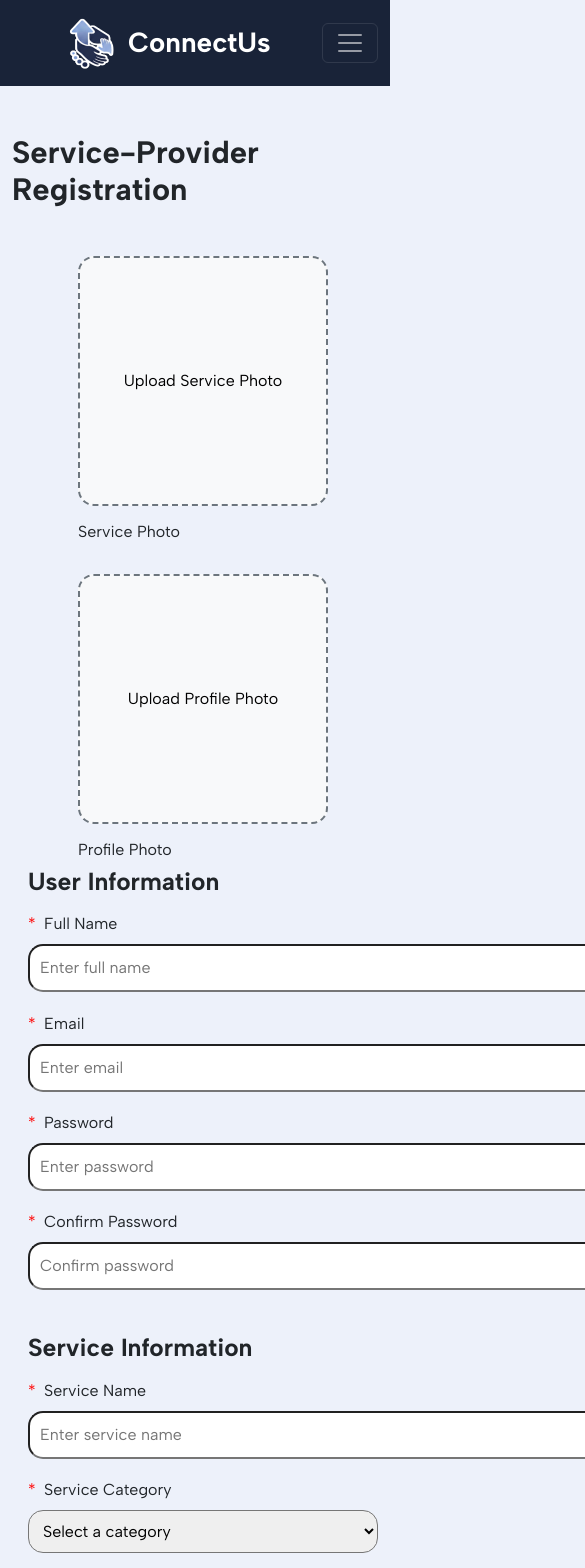
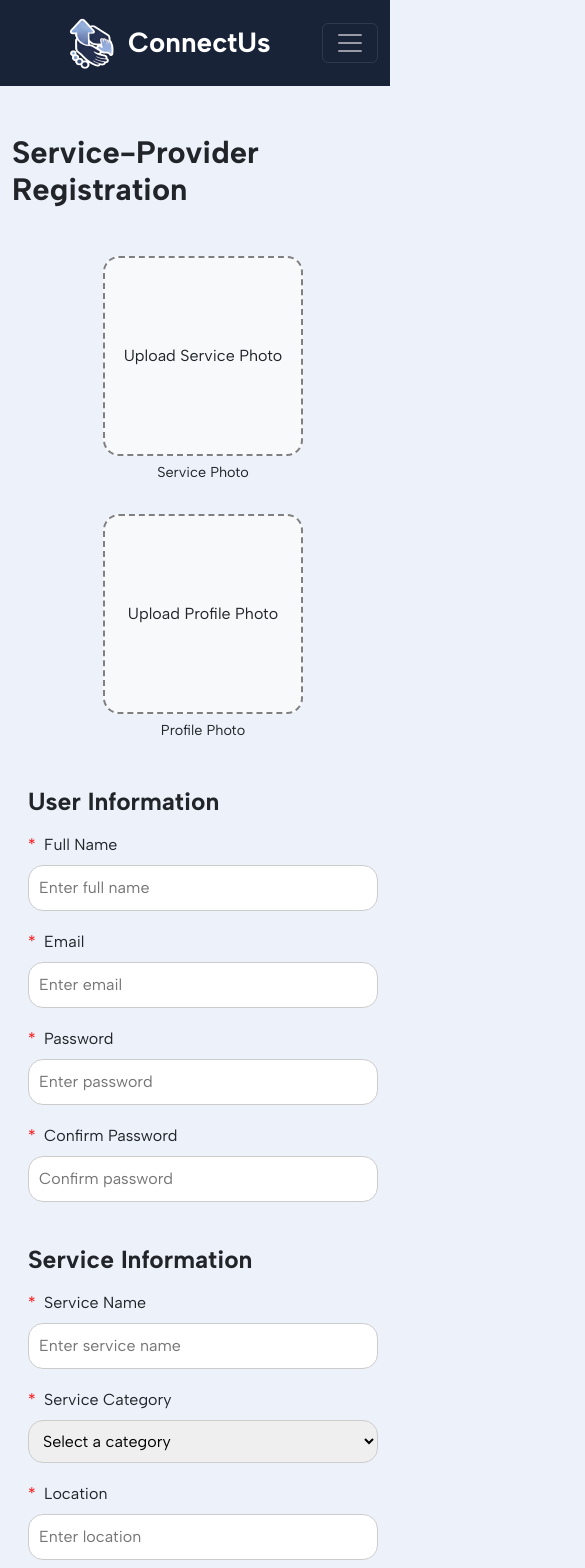
Before and after one commit to 32s05/ConnectUs, a React (Create React App) app: page /ProviderRegistration in a window 390 px wide. Shown: the top 1568 px of the page, 585 px wide, since content can reach past the window. Built offline with nearby package versions, Linux system fonts and the light colour scheme.

Commit message:
registration responsive + login fully functional

```diff
--- a/src/App.js
+++ b/src/App.js
@@ -6,8 +6,8 @@ import Login from "./pages/Login";
 import CustomerRegistration from "./pages/Registration_Customer";
 import ProviderRegistration from "./pages/Registration_Provider";
 import RegisterAs from "./pages/RegisterAs";
-import Dashboard from "./pages/Dashboard";
-import ServicePage from "./pages/ServicePage";
+import Dashboard from "./pages/Dashboard_Customer";
+import ProviderDashboard from "./pages/Dashboard_Provider";
 
 import 'bootstrap/dist/css/bootstrap.min.css';
 
@@ -20,8 +20,12 @@ function App() {
         <Route path="/CustomerRegistration" element={<CustomerRegistration />} />
         <Route path="/ProviderRegistration" element={<ProviderRegistration/>} />
         <Route path="/Registration" element={<RegisterAs />} />
-        <Route path="/dashboard" element={<Dashboard />} />
-        <Route path="/services" element={<ServicePage />} />
+
+        {/* Customer Paths */}
+        <Route path="/Customer_Dashboard" element={<Dashboard />} />
+
+        {/* Provider Paths */}
+        <Route path="/Provider_Dashboard" element={<ProviderDashboard />} />
       </Routes>
       <FooterComponent />
     </Router>
--- a/src/assets/style.css
+++ b/src/assets/style.css
@@ -200,7 +200,6 @@ main {
 }
 
 /*login-box style*/
-
 .login-box{
   background-color: #c8d1df !important;
   width:25rem;
@@ -252,20 +251,24 @@ main {
 }
 
 /*registration style*/
-.registration input{
-  width: 750px !important;
+.registration input, select, textarea{
+  width: 100% !important;
   padding: 10px 10px !important;
   border-radius: 15px;
+  border: 1px solid #ccc;
 }
 
 .upload-box{
-  width: 250px;
-  height: 250px;
+  width:75%;
+  aspect-ratio: 1 / 1;
   cursor: pointer;
   overflow: hidden;
   border: 2px dashed #6c757d;
   color: black;
   background-color: #f8f9fa;
+  display: flex;
+  justify-content: center;
+  align-items: center;
 }
 
 .upload-box:hover {
@@ -283,48 +286,11 @@ main {
   display: none;
 }
 
-.upload button{
-  width: 40%;
-  padding: 10px;
-  margin-top: 75px !important;
-  background-color: #192338;
-  color: white;
-  font-weight: 600;
-  border: none;
-  border-radius: 20px;
-  font-size: 20px;
-  cursor: pointer;
-  display: block;
-  margin: 0 auto;
-}
-
-.upload button:hover{
-  background-color: #353f50;
-  color: white;
-}
-
 /*provider registration*/
 .registration-container {
   max-width: 1200px;
   margin: 2rem auto;
   padding: 2rem;
-}
-
-.form-grid {
-  display: flex;
-  gap: 2rem;
-  flex-wrap: wrap;
-}
-
-.form-grid.one-column {
-  flex: 1;
-  min-width: 300px;
-}
-
-.form-left {
-  display: flex;
-  flex-direction: column;
-  width: 100%;
 }
 
 .form-group {
@@ -338,51 +304,9 @@ main {
   margin-right: 4px;
 }
 
-.form-group input,
-.form-group select,
-.form-group textarea {
-  padding: 10px 10px !important;
-  border-radius: 15px;
-}
-
-.form-right {
-  flex: 0.8;
-  display: flex;
-  flex-direction: column;
-  justify-content: space-between;
-  min-width: 280px;
-}
-
-.upload-section {
-  display: flex;
-  justify-content: space-between;
-  gap: 1rem;
-  margin-bottom: 1.5rem;
-}
-
-.description-section {
-  display: flex;
-  flex-direction: column;
-  margin-bottom: 1.5rem;
-}
-
-.description-section label {
-  margin-bottom: 0.5rem;
-  font-weight: 500;
-  color: #333;
-}
-
-.description-section textarea {
-  padding: 0.8rem;
-  min-height: 120px;
-  border: 1px solid #ccc;
-  border-radius: 8px;
-  resize: none;
-}
-
 .register-btn {
-  width: 40%;
-  padding: 10px;
+  width: auto;
+  padding: 10px 30px;
   margin-top: 25px !important;
   background-color: #192338;
   color: white;
@@ -398,6 +322,55 @@ main {
 .register-btn:hover {
   background-color: #353f50;
   color: white;
+}
+
+.upload2-box{
+  width: 250px;
+  height: 250px;
+  border: 2px dashed gray;
+  border-radius: 15px;
+  background-color: #f8f9fa;
+  display: flex;
+  justify-content: center;
+  align-items: center;
+  font-weight: 500;
+  margin: 0 auto;
+}
+
+.upload2-box:hover {
+  border-color: #353f50;
+  color: #353f50;
+}
+
+@media (max-width: 768px) {
+  .upload2-box {
+    width: 200px;
+    height: 200px;
+    aspect-ratio: 1/1 !important;
+  }
+
+  .upload-box-container h6 {
+    font-size: 0.9rem;
+  }
+
+  .forms{
+    margin-left: 0px;
+  }
+}
+
+@media (max-width: 576px) {
+  .upload2-box {
+    width: 100%;
+    aspect-ratio: 1/1 !important;
+  }
+
+  .upload-box-container h6 {
+    font-size: 0.9rem;
+  }
+
+  .forms{
+    margin-left: 0px;
+  }
 }
 
 /*Register As*/
--- /dev/null
+++ b/src/pages/Dashboard_Provider.jsx
@@ -0,0 +1,16 @@
+import React from "react";
+import '../assets/style.css';
+import NavbarComponent from '../components/Navbar2';
+
+const ProviderDashboard = () => {
+  return (
+
+    <div className="registeras-container">
+    <NavbarComponent />
+    <h2> lalalala dashboards</h2>
+    </div>
+
+  );
+};
+
+export default ProviderDashboard;
--- a/src/pages/Login.jsx
+++ b/src/pages/Login.jsx
@@ -13,7 +13,8 @@ const Login = () => {
   const [message, setMessage] = useState('');
   const navigate = useNavigate();
 
-  const sheetdbUrl = "https://sheetdb.io/api/v1/4luko9k4w8st5";
+  const sheetCustomer = "https://sheetdb.io/api/v1/4luko9k4w8st5";
+  const sheetProvider = "https://sheetdb.io/api/v1/m70bz6ndrxxv4";
 
   useEffect(() => {
     if (sessionStorage.getItem("loggedInUser")) {
@@ -23,15 +24,33 @@ const Login = () => {
 
   const handleSubmit = async (e) => {
     e.preventDefault();
-    const queryUrl = `${sheetdbUrl}/search?email=${email}&password=${password}`;
+
+    const queryCustomer = `${sheetCustomer}/search?email=${email}&password=${password}`;
+    const queryProvider = `${sheetProvider}/search?email=${email}&password=${password}`;
+
     try {
-      const response = await fetch(queryUrl);
-      const data = await response.json();
-      if (Array.isArray(data) && data.length > 0) {
+      // check if email exists in customer sheets
+      const C_response = await fetch(queryCustomer);
+      const dataCustomer = await C_response.json();
+      if (Array.isArray(dataCustomer) && dataCustomer.length > 0) {
         sessionStorage.setItem("loggedInUser", email);
-        navigate("/Dashboard");
-      } else {
+        sessionStorage.setItem("role", "customer");
+        navigate("/CUstomer_Dashboard");
+      }
+
+      // check if email exists in provider sheets
+      const P_response = await fetch(queryProvider);
+      const dataProvider = await P_response.json();
+      if (Array.isArray(dataProvider) && dataProvider.length > 0) {
+        sessionStorage.setItem("loggedInUser", email);
+        sessionStorage.setItem("role", "provider");
+        navigate("/Provider_Dashboard");
+      }
+
+      else {
         setMessage("Invalid credentials.");
+        setEmail("");
+        setPassword("");
       }
     } catch (error) {
       console.error("Login error:", error);
--- a/src/pages/RegisterAs.jsx
+++ b/src/pages/RegisterAs.jsx
@@ -6,7 +6,7 @@ import RegAs from "../sections/Reg_As";
 
 const RegisterAs = () => {
   return (
-    <div className="registeras-container">
+    <div className="body">
         <NavbarComponent />
         <RegAs />
     </div>
--- a/src/pages/Registration_Customer.jsx
+++ b/src/pages/Registration_Customer.jsx
@@ -134,7 +134,7 @@ const Registration = () => {
           </div>
 
           <div className="text-center mt-4">
-            <button type="submit" className="btn-Register">Register</button>
+            <button type="submit" className="register-btn">Register</button>
           </div>
         </form>
       </div>
--- a/src/sections/Login_LoginBox.jsx
+++ b/src/sections/Login_LoginBox.jsx
@@ -34,11 +34,13 @@ function LoginBox({ email, password, setEmail, setPassword, handleSubmit, messag
           />
         </div>
 
-        <button type="submit" className="btn mt-4">Login</button>
+        {/* display message if login fails */}
+        {message && <p className="text-danger text-center mt-3">{message}</p>}
+
+        <button type="submit" className="btn mt-3">Login</button>
       </form>
 
-      {/* ✅ Display message if login fails */}
-      {message && <p className="text-danger text-center mt-3">{message}</p>}
+
 
       <div className="text-center mt-4">
         <small>
--- a/src/sections/Reg_Picture.jsx
+++ b/src/sections/Reg_Picture.jsx
@@ -41,7 +41,7 @@ function Picture({ setImageUrl }) {
   };
 
   return (
-    <div className="upload col-md-4 d-flex flex-column align-items-center">
+    <div className="col-md-4 d-flex flex-column align-items-center">
       <label htmlFor="profilePic" className="upload-box d-flex justify-content-center align-items-center rounded-4 mt-4">
         {preview ? (<img src={preview} alt="Profile Preview" className="preview" />) : ("Upload Picture")}
       </label>
--- a/src/sections/Reg_ProviderPicture.jsx
+++ b/src/sections/Reg_ProviderPicture.jsx
@@ -50,47 +50,21 @@ function Picture({ setServiceProfileUrl, setUserProfileUrl }) {
   return (
     <div className="upload col-md-4 d-flex flex-column align-items-center">
         {/* Service Photo */}
-        <div className="upload-box-container mb-4">
-            <label
-            htmlFor="servicePhoto"
-            className="upload-box d-flex justify-content-center align-items-center rounded-4"
-            >
-            {servicePreview ? (
-                <img src={servicePreview} alt="Service Preview" className="preview" />
-            ) : (
-                "Upload Service Photo"
-            )}
+        <div className="upload-box-container mb-4 text-center">
+            <label htmlFor="servicePhoto" className="upload2-box rounded-4">
+            {servicePreview ? (<img src={servicePreview} alt="Service Preview" className="preview" />) : ("Upload Service Photo")}
             </label>
-            <input
-            type="file"
-            id="servicePhoto"
-            accept="image/*"
-            onChange={handleServiceChange}
-            className="upload-input"
-            />
-            <h6 className="mt-3 fw-medium">Service Photo</h6>
+            <input type="file" id="servicePhoto" accept="image/*" onChange={handleServiceChange} className="upload-input"/>
+            <h6 className="mt-2 fw-medium">Service Photo</h6>
         </div>
 
         {/* Profile Photo */}
-        <div className="upload-box-container">
-            <label
-            htmlFor="profilePhoto"
-            className="upload-box d-flex justify-content-center align-items-center rounded-4"
-            >
-            {profilePreview ? (
-                <img src={profilePreview} alt="Profile Preview" className="preview" />
-            ) : (
-                "Upload Profile Photo"
-            )}
+        <div className="upload-box-container text-center">
+            <label htmlFor="profilePhoto" className="upload2-box rounded-4">
+            {profilePreview ? (<img src={profilePreview} alt="Profile Preview" className="preview" />) : ("Upload Profile Photo")}
             </label>
-            <input
-            type="file"
-            id="profilePhoto"
-            accept="image/*"
-            onChange={handleProfileChange}
-            className="upload-input"
-            />
-            <h6 className="mt-3 fw-medium">Profile Photo</h6>
+            <input type="file" id="profilePhoto" accept="image/*" onChange={handleProfileChange} className="upload-input"/>
+            <h6 className="mt-2 mb-5 fw-medium">Profile Photo</h6>
         </div>
     </div>
   );
```
Also changed, not shown: src/pages/Registration_Provider.jsx (+13 -8 lines), src/pages/Dashboard_Customer.jsx (renamed from src/pages/Dashboard.jsx).
